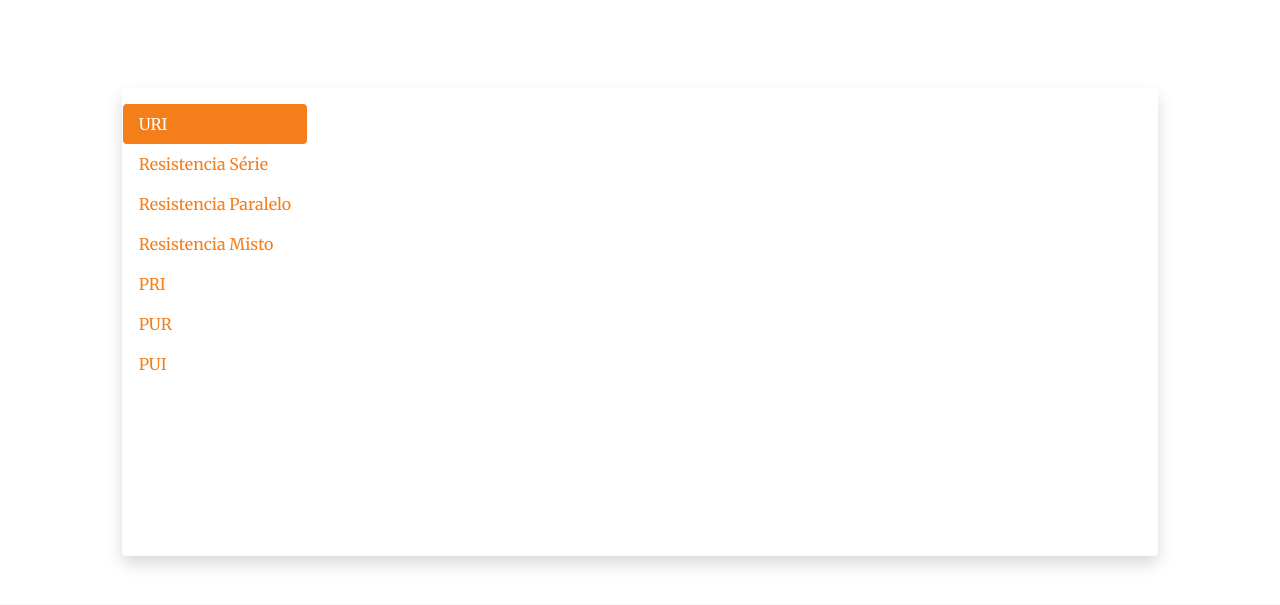
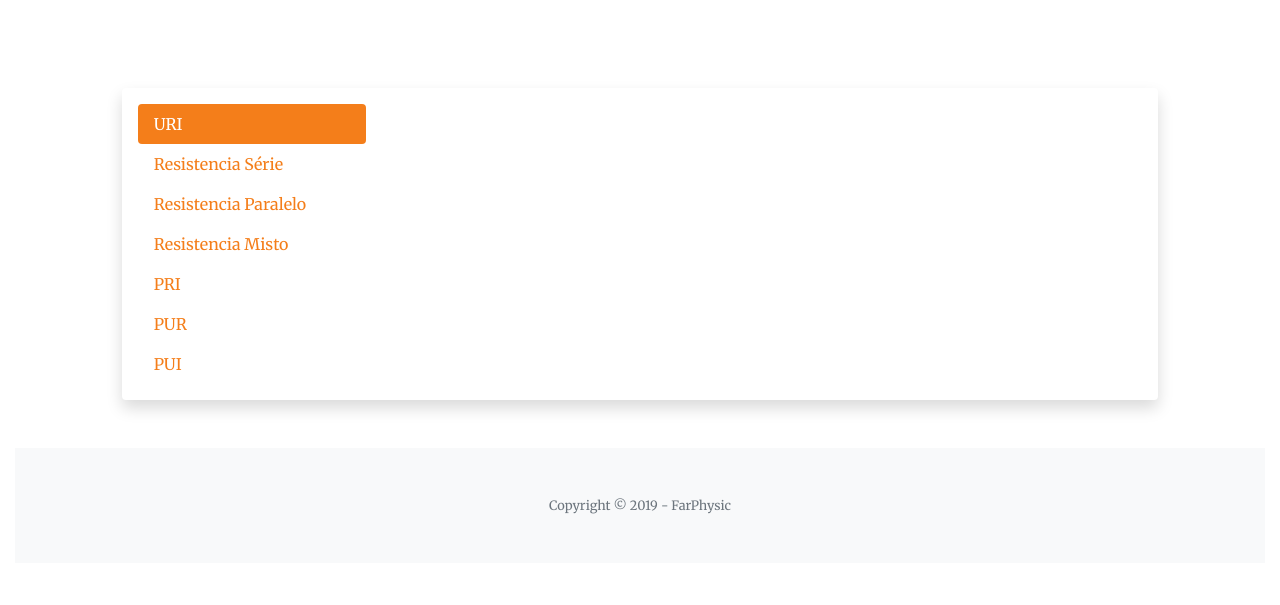
Before and after one commit to andreluiz2431/ppi3ano, a PHP site: page /creative/forum.php in a window 1280 px wide. Shown: the part 72-677 px from the top of the page. Run offline with PHP 8.4, Linux system fonts and the light colour scheme.

Commit message:
Correção do bug nas NAVS TABS

```diff
--- a/creative/forum.php
+++ b/creative/forum.php
@@ -55,6 +55,7 @@
                 <div class="col-md-10" style="margin-top: 90px;">
                     <div class="shadow p-3 mb-5 bg-white rounded">
                         <div class="row">
+                            <div class="col-3">
                                 <div class="flex-column">
                                     <div class="nav flex-column nav-pills" id="v-pills-tab" role="tablist" aria-orientation="vertical">
 
@@ -73,9 +74,11 @@
                                         <a class="nav-link" id="v-pills-pui-tab" data-toggle="pill" href="#v-pills-pui" role="tab" aria-controls="v-pills-pui" aria-selected="false">PUI</a>
                                     </div>
                                 </div>
+                            </div>
 
 
-
+                            <div class="col-9">
+                                <div class="tab-content" id="v-pills-tabContent">
                                     <div class="tab-pane fade" id="v-pills-uri" role="tabpanel" aria-labelledby="v-pills-uri-tab">
 
                                         <div style="margin-left: 45%">
@@ -254,6 +257,7 @@
                                 </div>
                             </div>
                         </div>
+                    </div>
 
 
                 </div>
```
Lines whose indentation alone changed are shown as unchanged.
